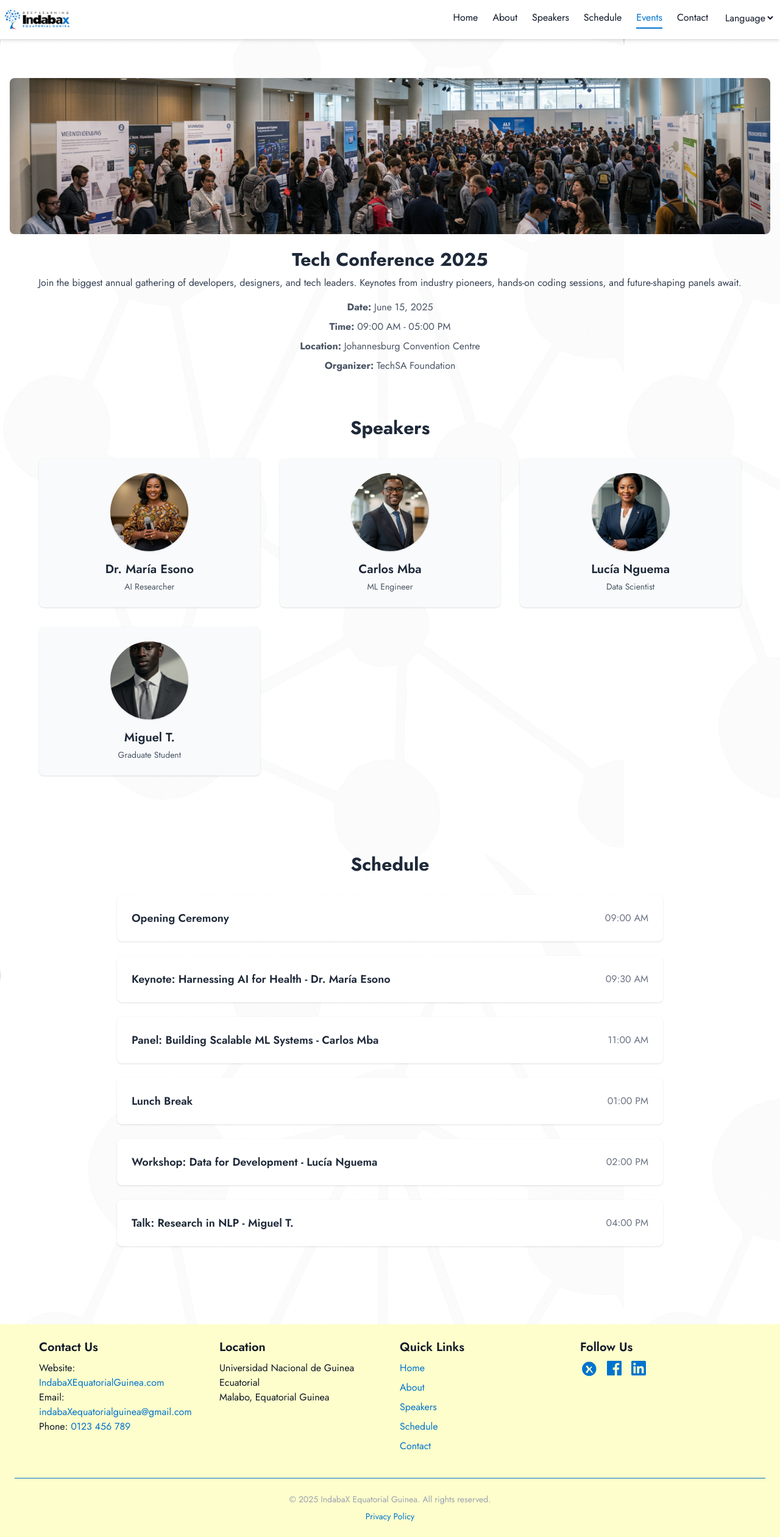
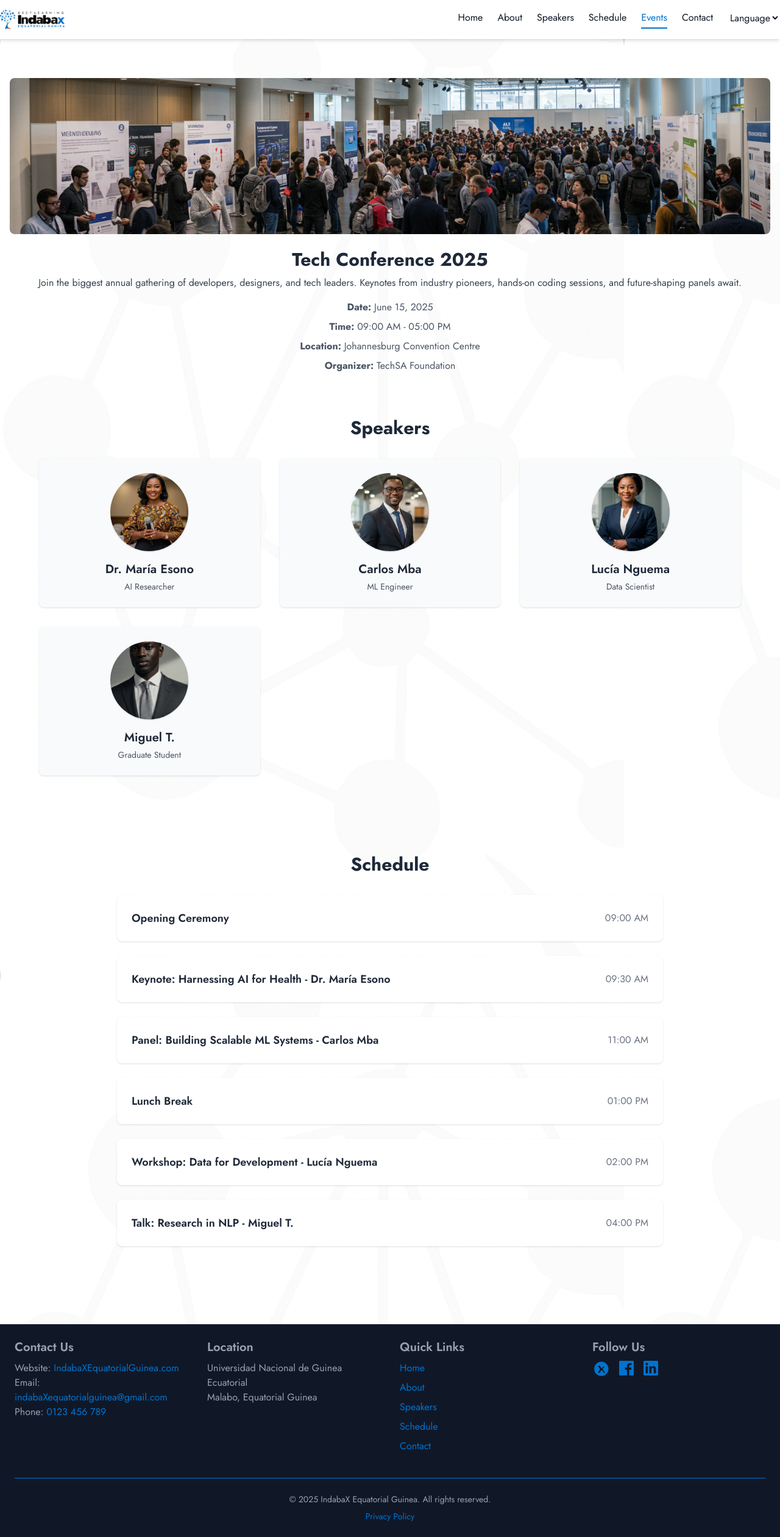
Before and after one commit to NeoPhetoane/IndabaX_Equatorial_Guinea, a React (Vite) app: page /events/1 in a window 1280 px wide. Shown: the whole page at 61% size. Built offline with nearby package versions, Linux system fonts and the light colour scheme.

Commit message:
Colors changed.

```diff
--- a/src/components/Footer.jsx
+++ b/src/components/Footer.jsx
@@ -3,8 +3,8 @@ import { Link } from "react-router-dom";
 export default function Footer() {
   const linkClass = "text-true-blue hover:underline";
   return (
-    <footer className="bg-yellow text-gray-900 py-6 px-6">
-      <div className="max-w-6xl mx-auto grid grid-cols-1 md:grid-cols-4 gap-8 text-center md:text-left">
+    <footer className="bg-gray-900 text-gray-400 py-6 px-6">
+      <div className="max-w-7xl mx-auto grid grid-cols-1 md:grid-cols-4 gap-8 text-center md:text-left">
         {/* Contact Info */}
         <div>
           <h3 className="text-xl font-semibold mb-2">Contact Us</h3>
--- a/src/components/Navbar.jsx
+++ b/src/components/Navbar.jsx
@@ -8,7 +8,7 @@ const Navbar = () => {
 
   return (
     <header className="sticky top-0 z-50 bg-white shadow-md">
-      <nav className="max-w-7xl mx-auto px-2 py-4 flex justify-between items-center">
+      <nav className="max-w-7xl mx-auto py-4 flex justify-between items-center">
         {/* Logo */}
         <Link to="/">
           <div className="flex items-center space-x-2">
```
